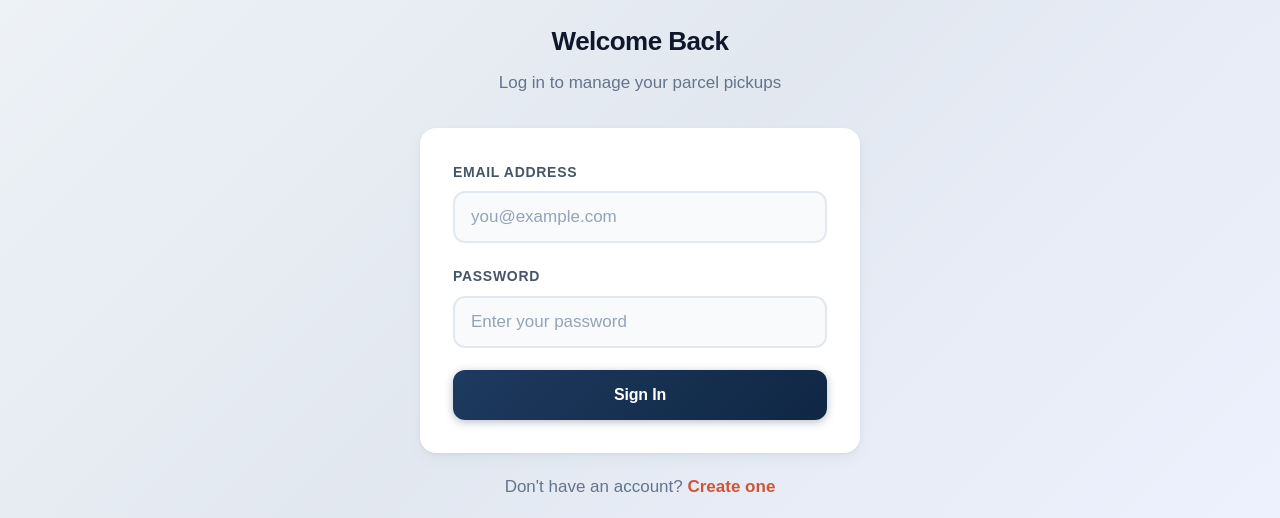
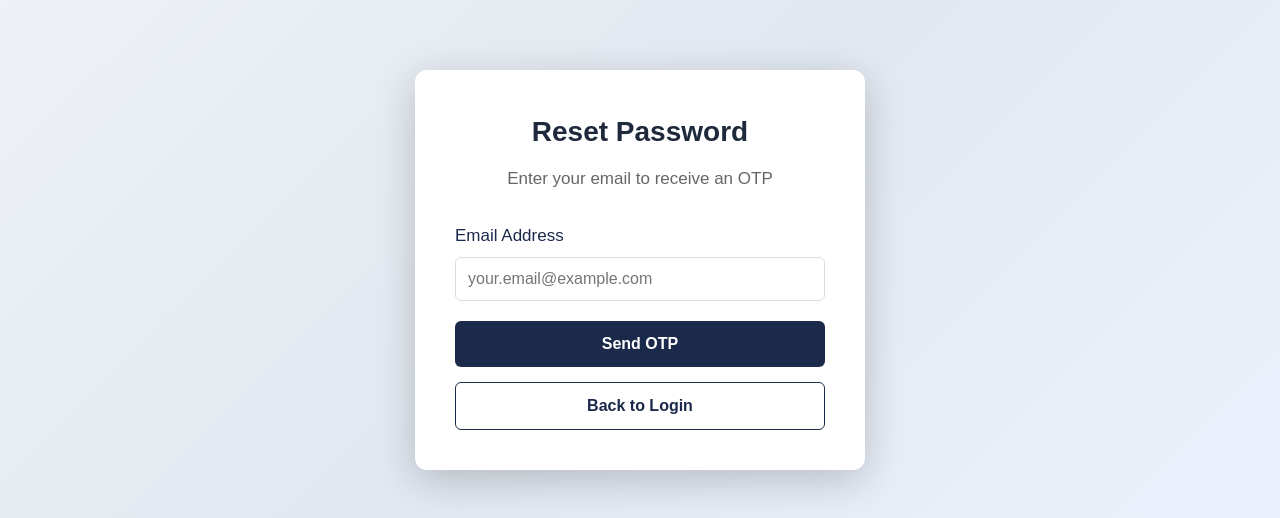
Before and after one commit to CloudGenZ-Admin/mtsc-seafarers-parcel, a React (Vite) app in the folder client/: page /forgot-password in a window 1280 px wide. Before the commit this address led to /login. Shown: the part 191-709 px from the top of the page. Built offline with nearby package versions, Linux system fonts and the light colour scheme; no server answers.

Commit message:
add forget password

```diff
--- a/client/src/App.jsx
+++ b/client/src/App.jsx
@@ -3,6 +3,7 @@ import { AuthProvider, useAuth } from './context/AuthContext';
 import Navbar from './components/common/Navbar';
 import RegisterPage from './pages/seafarer/RegisterPage';
 import LoginPage from './pages/seafarer/LoginPage';
+import ForgotPasswordPage from './pages/seafarer/ForgotPasswordPage';
 import DashboardPage from './pages/seafarer/DashboardPage';
 import NewParcelPage from './pages/seafarer/NewParcelPage';
 import PaymentSuccessPage from './pages/seafarer/PaymentSuccessPage';
@@ -27,6 +28,7 @@ function AppRoutes() {
     <Routes>
       <Route path="/register" element={user ? <Navigate to="/dashboard" /> : <RegisterPage />} />
       <Route path="/login" element={user ? <Navigate to={user.role === 'staff' ? '/staff/dashboard' : '/dashboard'} /> : <LoginPage />} />
+      <Route path="/forgot-password" element={user ? <Navigate to="/dashboard" /> : <ForgotPasswordPage />} />
       <Route path="/staff/login" element={user ? <Navigate to="/staff/dashboard" /> : <StaffLoginPage />} />
       <Route path="/dashboard" element={<ProtectedRoute role="seafarer"><DashboardPage /></ProtectedRoute>} />
       <Route path="/parcels/new" element={<ProtectedRoute role="seafarer"><NewParcelPage /></ProtectedRoute>} />
--- /dev/null
+++ b/client/src/pages/seafarer/ForgotPasswordPage.jsx
@@ -0,0 +1,204 @@
+import { useState } from 'react';
+import { useNavigate } from 'react-router-dom';
+import api from '../../api/client';
+
+export default function ForgotPasswordPage() {
+  const navigate = useNavigate();
+  const [step, setStep] = useState(1); // 1: email, 2: otp, 3: new password
+  const [email, setEmail] = useState('');
+  const [otp, setOtp] = useState('');
+  const [newPassword, setNewPassword] = useState('');
+  const [confirmPassword, setConfirmPassword] = useState('');
+  const [loading, setLoading] = useState(false);
+  const [error, setError] = useState('');
+  const [message, setMessage] = useState('');
+
+  const handleSendOtp = async (e) => {
+    e.preventDefault();
+    setError('');
+    setMessage('');
+    setLoading(true);
+
+    try {
+      await api.post('/auth/forgot-password', { email });
+      setMessage('OTP sent to your email. Please check your inbox.');
+      setStep(2);
+    } catch (err) {
+      setError(err.response?.data?.error?.message || 'Failed to send OTP');
+    } finally {
+      setLoading(false);
+    }
+  };
+
+  const handleVerifyOtp = async (e) => {
+    e.preventDefault();
+    setError('');
+    setMessage('');
+    setLoading(true);
+
+    try {
+      await api.post('/auth/verify-otp', { email, otp });
+      setMessage('OTP verified successfully');
+      setStep(3);
+    } catch (err) {
+      setError(err.response?.data?.error?.message || 'Invalid OTP');
+    } finally {
+      setLoading(false);
+    }
+  };
+
+  const handleResetPassword = async (e) => {
+    e.preventDefault();
+    setError('');
+    setMessage('');
+
+    if (newPassword !== confirmPassword) {
+      setError('Passwords do not match');
+      return;
+    }
+
+    if (newPassword.length < 8) {
+      setError('Password must be at least 8 characters');
+      return;
+    }
+
+    setLoading(true);
+
+    try {
+      await api.post('/auth/reset-password', { email, otp, newPassword });
+      setMessage('Password reset successfully! Redirecting to login...');
+      setTimeout(() => navigate('/login'), 2000);
+    } catch (err) {
+      setError(err.response?.data?.error?.message || 'Failed to reset password');
+    } finally {
+      setLoading(false);
+    }
+  };
+
+  return (
+    <div style={{ minHeight: '100vh', display: 'flex', alignItems: 'center', justifyContent: 'center', padding: '20px' }}>
+      <div style={{ background: 'white', borderRadius: '12px', padding: '40px', maxWidth: '450px', width: '100%', boxShadow: '0 10px 40px rgba(0,0,0,0.2)' }}>
+        <h1 style={{ marginBottom: '10px', fontSize: '28px', textAlign: 'center' }}>Reset Password</h1>
+        <p style={{ color: '#666', marginBottom: '30px', textAlign: 'center' }}>
+          {step === 1 && 'Enter your email to receive an OTP'}
+          {step === 2 && 'Enter the OTP sent to your email'}
+          {step === 3 && 'Create a new password'}
+        </p>
+
+        {error && (
+          <div style={{ background: '#fee', border: '1px solid #fcc', color: '#c33', padding: '12px', borderRadius: '6px', marginBottom: '20px', fontSize: '14px' }}>
+            {error}
+          </div>
+        )}
+
+        {message && (
+          <div style={{ background: '#efe', border: '1px solid #cfc', color: '#3c3', padding: '12px', borderRadius: '6px', marginBottom: '20px', fontSize: '14px' }}>
+            {message}
+          </div>
+        )}
+
+        {step === 1 && (
+          <form onSubmit={handleSendOtp}>
+            <div style={{ marginBottom: '20px' }}>
+              <label style={{ display: 'block', marginBottom: '8px', color: '#1B2A4A', fontWeight: '500' }}>Email Address</label>
+              <input
+                type="email"
+                value={email}
+                onChange={(e) => setEmail(e.target.value)}
+                required
+                placeholder="your.email@example.com"
+                style={{ width: '100%', padding: '12px', border: '1px solid #ddd', borderRadius: '6px', fontSize: '16px' }}
+              />
+            </div>
+
+            <button
+              type="submit"
+              disabled={loading}
+              style={{ width: '100%', padding: '14px', background: loading ? '#ccc' : '#1B2A4A', color: 'white', border: 'none', borderRadius: '6px', fontSize: '16px', fontWeight: '600', cursor: loading ? 'not-allowed' : 'pointer', marginBottom: '15px' }}
+            >
+              {loading ? 'Sending...' : 'Send OTP'}
+            </button>
+
+            <button
+              type="button"
+              onClick={() => navigate('/login')}
+              style={{ width: '100%', padding: '14px', background: 'transparent', color: '#1B2A4A', border: '1px solid #1B2A4A', borderRadius: '6px', fontSize: '16px', fontWeight: '600', cursor: 'pointer' }}
+            >
+              Back to Login
+            </button>
+          </form>
+        )}
+
+        {step === 2 && (
+          <form onSubmit={handleVerifyOtp}>
+            <div style={{ marginBottom: '20px' }}>
+              <label style={{ display: 'block', marginBottom: '8px', color: '#1B2A4A', fontWeight: '500' }}>Enter OTP</label>
+              <input
+                type="text"
+                value={otp}
+                onChange={(e) => setOtp(e.target.value.replace(/\D/g, '').slice(0, 6))}
+                required
+                placeholder="123456"
+                maxLength="6"
+                style={{ width: '100%', padding: '12px', border: '1px solid #ddd', borderRadius: '6px', fontSize: '24px', textAlign: 'center', letterSpacing: '8px' }}
+              />
+              <p style={{ fontSize: '12px', color: '#666', marginTop: '8px' }}>OTP expires in 15 minutes</p>
+            </div>
+
+            <button
+              type="submit"
+              disabled={loading || otp.length !== 6}
+              style={{ width: '100%', padding: '14px', background: loading || otp.length !== 6 ? '#ccc' : '#1B2A4A', color: 'white', border: 'none', borderRadius: '6px', fontSize: '16px', fontWeight: '600', cursor: loading || otp.length !== 6 ? 'not-allowed' : 'pointer', marginBottom: '15px' }}
+            >
+              {loading ? 'Verifying...' : 'Verify OTP'}
+            </button>
+
+            <button
+              type="button"
+              onClick={() => setStep(1)}
+              style={{ width: '100%', padding: '14px', background: 'transparent', color: '#1B2A4A', border: '1px solid #1B2A4A', borderRadius: '6px', fontSize: '16px', fontWeight: '600', cursor: 'pointer' }}
+            >
+              Resend OTP
+            </button>
+          </form>
+        )}
+
+        {step === 3 && (
+          <form onSubmit={handleResetPassword}>
+            <div style={{ marginBottom: '20px' }}>
+              <label style={{ display: 'block', marginBottom: '8px', color: '#1B2A4A', fontWeight: '500' }}>New Password</label>
+              <input
+                type="password"
+                value={newPassword}
+                onChange={(e) => setNewPassword(e.target.value)}
+                required
+                placeholder="At least 8 characters"
+                style={{ width: '100%', padding: '12px', border: '1px solid #ddd', borderRadius: '6px', fontSize: '16px' }}
+              />
+            </div>
+
+            <div style={{ marginBottom: '20px' }}>
+              <label style={{ display: 'block', marginBottom: '8px', color: '#1B2A4A', fontWeight: '500' }}>Confirm Password</label>
+              <input
+                type="password"
+                value={confirmPassword}
+                onChange={(e) => setConfirmPassword(e.target.value)}
+                required
+                placeholder="Re-enter password"
+                style={{ width: '100%', padding: '12px', border: '1px solid #ddd', borderRadius: '6px', fontSize: '16px' }}
+              />
+            </div>
+
+            <button
+              type="submit"
+              disabled={loading}
+              style={{ width: '100%', padding: '14px', background: loading ? '#ccc' : '#1B2A4A', color: 'white', border: 'none', borderRadius: '6px', fontSize: '16px', fontWeight: '600', cursor: loading ? 'not-allowed' : 'pointer' }}
+            >
+              {loading ? 'Resetting...' : 'Reset Password'}
+            </button>
+          </form>
+        )}
+      </div>
+    </div>
+  );
+}
--- a/client/src/pages/seafarer/LoginPage.jsx
+++ b/client/src/pages/seafarer/LoginPage.jsx
@@ -42,6 +42,9 @@ export default function LoginPage() {
             <div className="form-group">
               <label htmlFor="password">Password</label>
               <input id="password" type="password" value={password} onChange={e => setPassword(e.target.value)} placeholder="Enter your password" required />
+              <div style={{ textAlign: 'right', marginTop: '8px' }}>
+                <Link to="/forgot-password" style={{ color: '#d05535', fontSize: '14px', fontWeight: '600' }}>Forgot Password?</Link>
+              </div>
             </div>
             <button type="submit" className="btn btn-primary btn-block" disabled={loading}>
               {loading ? 'Signing in...' : 'Sign In'}
```
